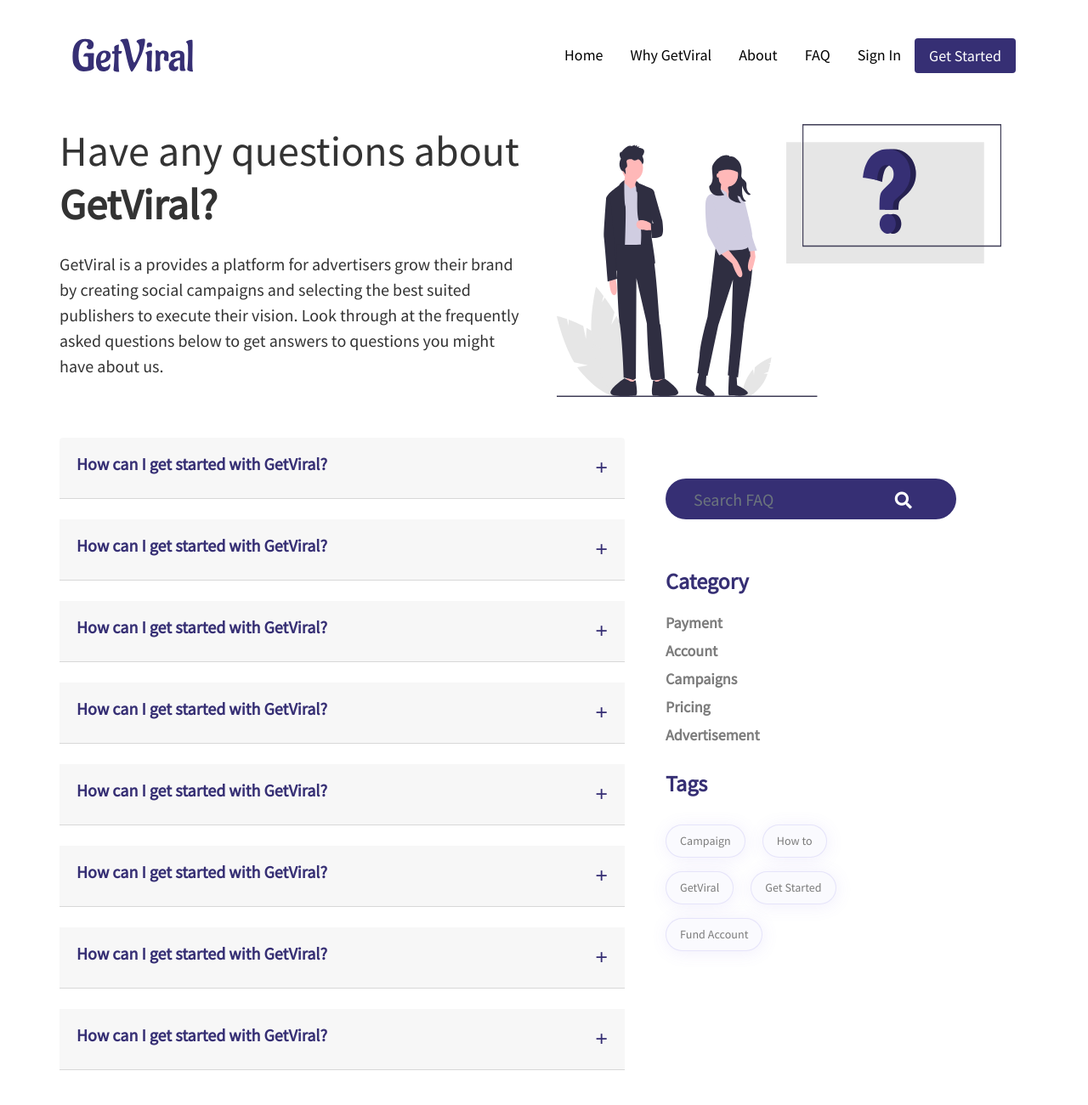
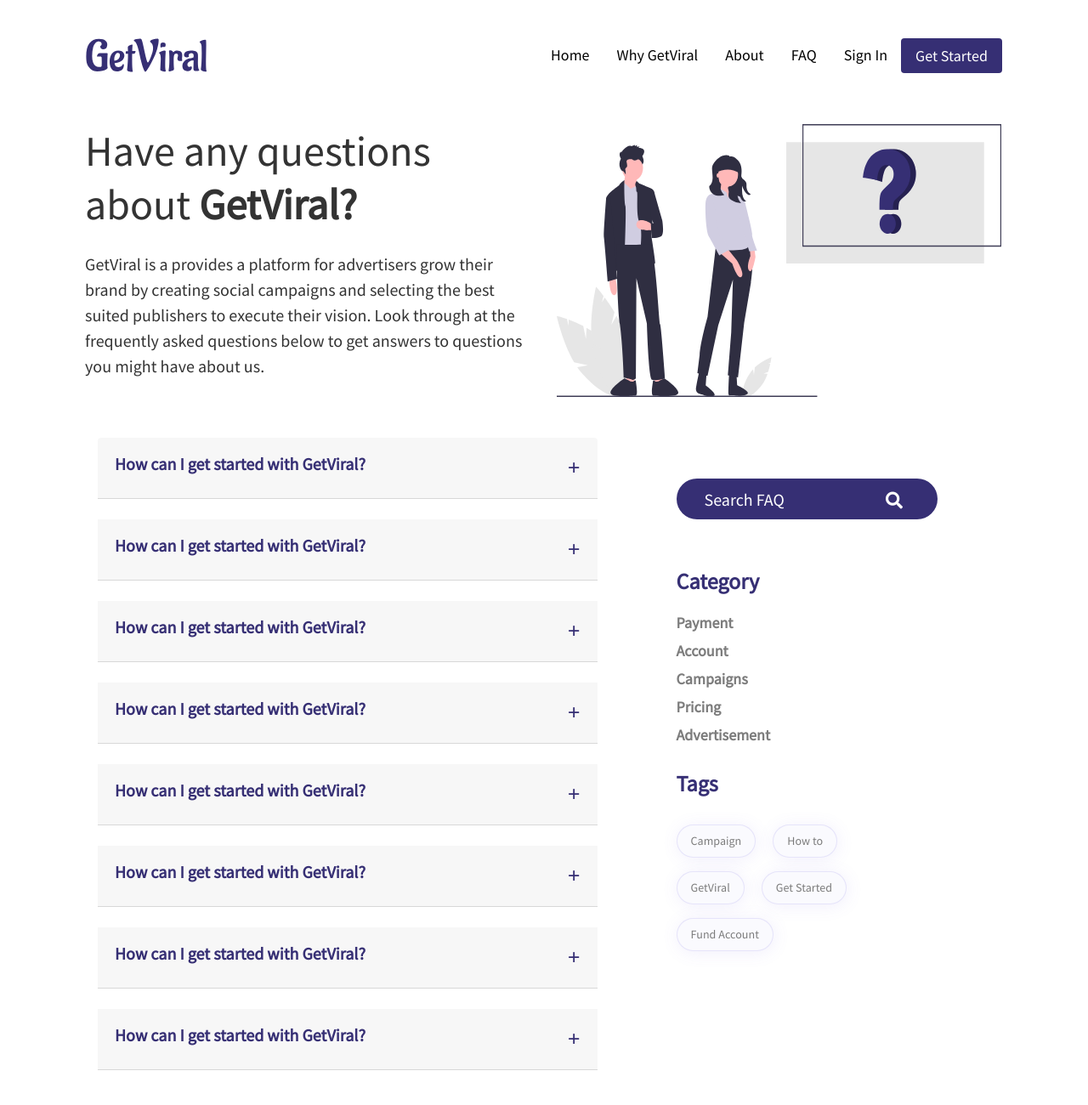
Before and after one commit to taiwoyewole/GetViral-FAQpage, a plain HTML site: page index.html in a window 1280 px wide. Shown: the top 1300 px of the page at 85% size. Drawn offline with nearby package versions, Linux system fonts and the light colour scheme.

Commit message:
update changes

```diff
--- a/index.html
+++ b/index.html
@@ -16,9 +16,9 @@
     <link rel="stylesheet" href="./style/media.css">
 </head>
 <body>
-    <div class="container p-0 wrapper">
+    <div class="container wrapper">
        <!--Navbar-->
-        <nav class="navbar navbar-dark navbar-expand-md d-flex px-0 pt-4 indigo darken-2">
+        <nav class="navbar navbar-dark navbar-expand-md d-flex pt-4 indigo darken-2">
 
             <!-- Navbar brand -->
             <a class="navbar-brand" href="#">
@@ -61,7 +61,7 @@
         </nav>
         <!--/.Navbar-->
         <section id="sec-one" class="my-5">
-            <div class="container p-0 m-0">
+            <div class="container m-0">
                 <div class="row">
                     <div class="col-12 col-sm-12 col-md-6 col-lg-6">
                         <img class="img-fluid pt-3 mobile-img" src="./assets/images/undraw_faq_rjoy (1) 1.svg" alt="">
@@ -79,8 +79,8 @@
         <section id="sec-two">
             <div class="container">
                 <div class="row">
-                    <div class="col-12 col-sm-12 col-md-7 col-lg-7 p-0">
-                        <div class="container px-0">
+                    <div class="col-12 col-sm-12 col-md-7 col-lg-7">
+                        <div class="container ">
                             <div id="accordion" class="accordion">
                                 <div class="card mb-0">
                                     <div class="card-header collapsed py-3 mb-4" data-toggle="collapse" href="#collapseOne">
@@ -142,10 +142,10 @@
                             </div>
                         </div>
                     </div>
-                    <div class="col-12 col-sm-12 col-md-5 col-lg-5 p-0">
+                    <div class="col-12 col-sm-12 col-md-5 col-lg-5">
                         <!-- Actual search box -->
                         <div class="form-group input-group-lg my-5 has-search">
-                            <input type="text" class="form-control" placeholder="Search FAQ">
+                            <input type="text" class="form-control search" placeholder="Search FAQ">
                             <span class="fa fa-search form-control-feedback"></span>
                         </div>
                         <div class="category my-2">
@@ -242,7 +242,7 @@
                                 <input type="text" class="form-control" placeholder="Email Address">
                               </div>
                               <div class="col-4 pl-0">
-                                <button type="submit" class="btn btn-primary">Submit</button>
+                                <button type="submit" class="btn">Submit</button>
                               </div>
                             </div>
                             <div class="icon my-4">
--- a/style/media.css
+++ b/style/media.css
@@ -40,10 +40,7 @@
     .desktop-img {
         margin-top: 0;
     }
-    .navbar {
-        padding-left: 15px !important;
-        padding-right: 15px !important;
-    }
+
     #sec-one h1, #sec-three h2 {
         font-size: 50px;
         line-height: 63px;
@@ -84,7 +81,7 @@
         font-size: 21px;
     }
     form .btn, form .btn:hover {
-        font-size: 18px;
+        /* font-size: 18px; */
         padding: .5rem 1.5rem;
     }
     #footer h4 {
--- a/style/style.css
+++ b/style/style.css
@@ -178,6 +178,7 @@ body {
     left: 8px;
     }
 
+
 .navbar-dark .navbar-nav .nav-link {
     font-size: 18px;
     line-height: 23px;
@@ -203,6 +204,9 @@ button:focus {
 }
 
 /* Accordion */
+.accordion .card-header {
+    cursor: pointer;
+}
 .accordion .card-header:after {
     font-family: 'FontAwesome';
     content: "\002D";
@@ -254,6 +258,10 @@ button:focus {
     line-height: 2.375rem;
     text-align: center;
     pointer-events: none;
+    color: #fff;
+}
+
+.search::placeholder {
     color: #fff;
 }
 
```
